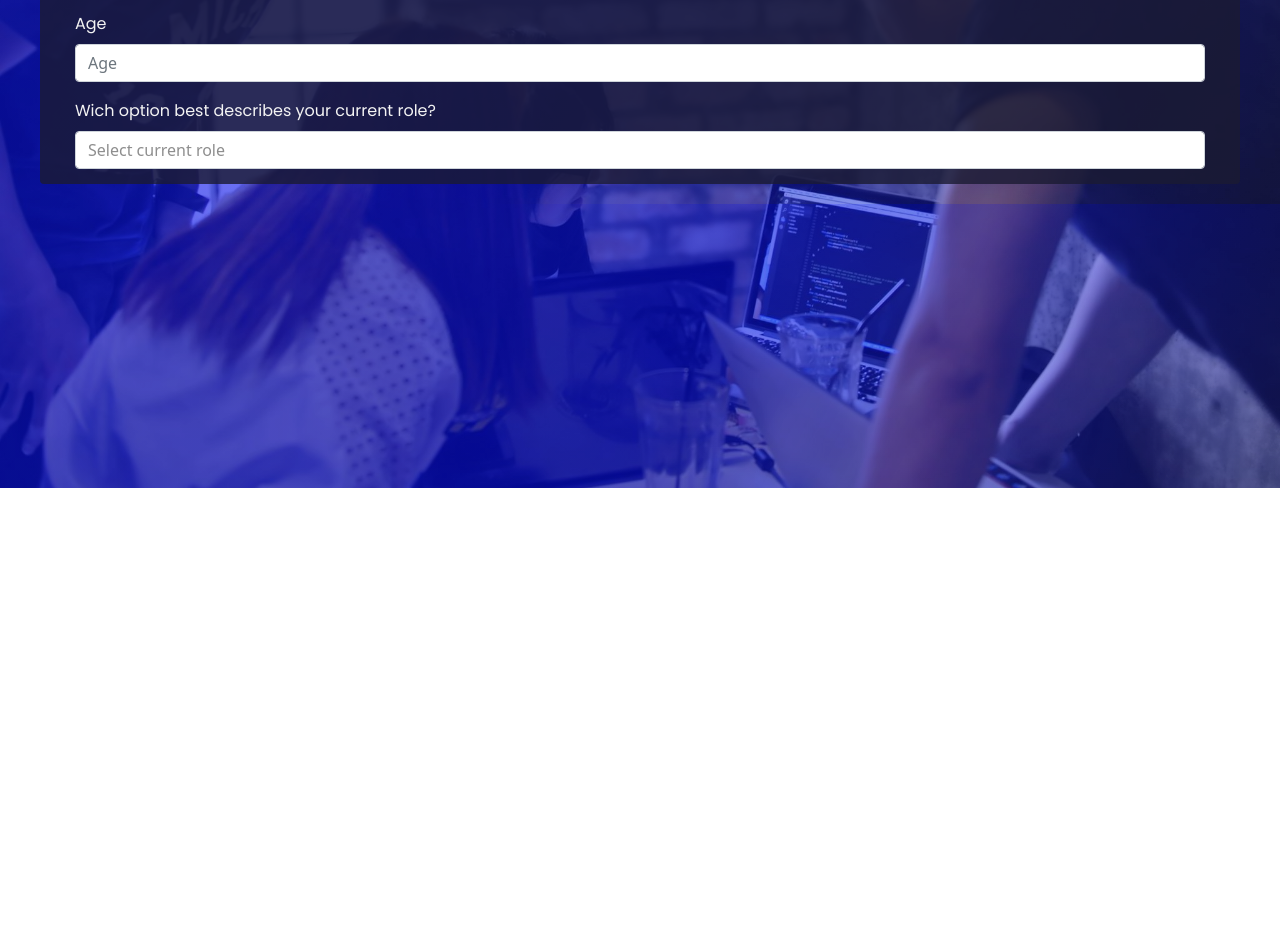
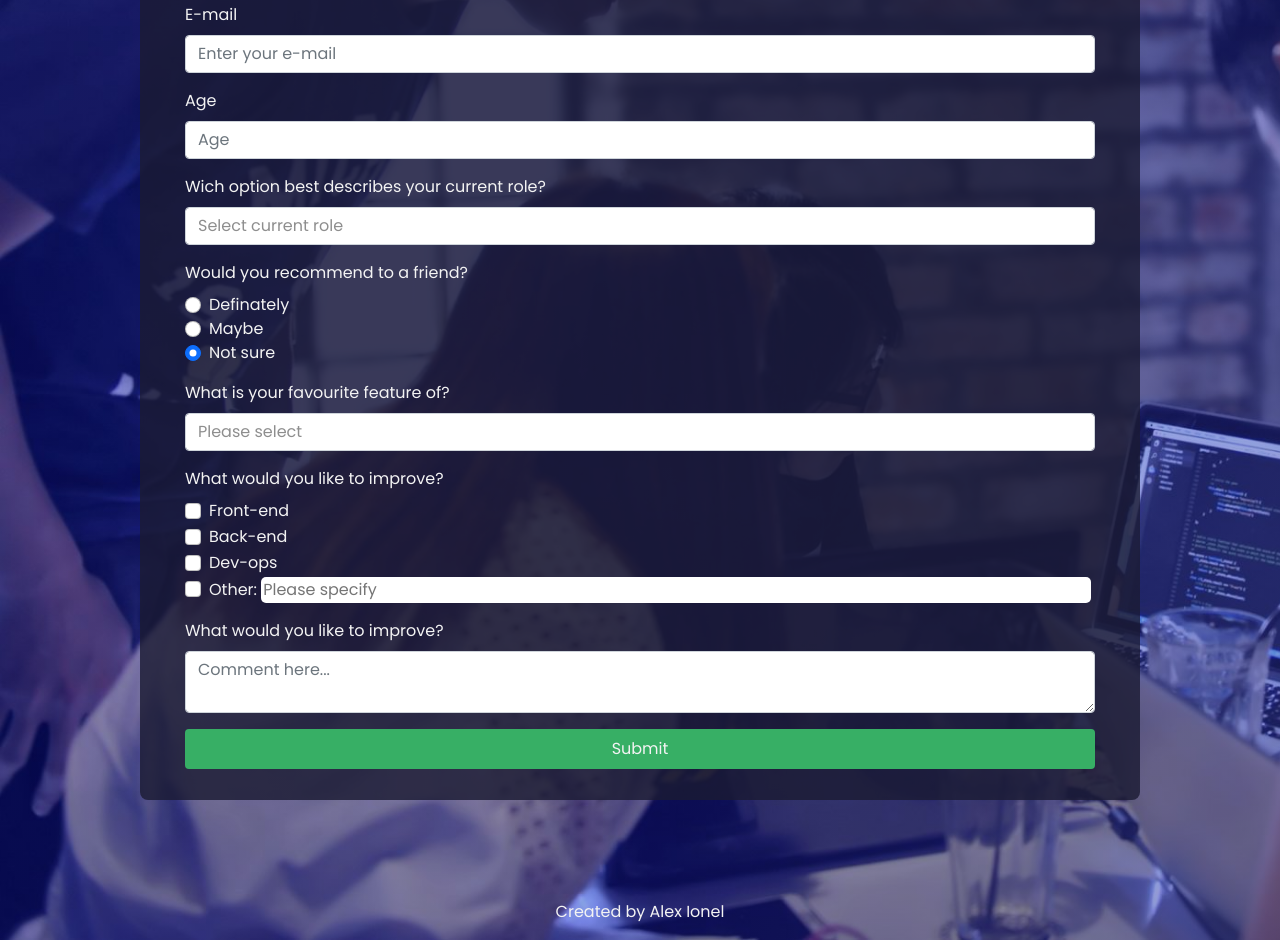
Before and after one commit to alexandruionel/Survey-form, a plain HTML site: page index.html in a window 1280 px wide. Shown: the part 312-1252 px from the top of the page. Before the commit the page ends 800 px from the top, so only its background shows below. Drawn offline with nearby package versions, Linux system fonts and the light colour scheme.

Commit message:
I added last set of questions.

```diff
--- a/index.css
+++ b/index.css
@@ -17,12 +17,13 @@
 *::before,
 *::after {
     box-sizing: border-box;
+    font-family: Poppins;
 }
 /* GENERAL SETTINGS */
 
 body{
 
-    background-image:  linear-gradient(117.35deg, rgba(7, 16, 234, 0.6) 48.57%, rgba(48, 53, 170, 0.36) 98.15%),url(images/survey-form-background.jpeg);
+    background-image:  linear-gradient(117.35deg, rgba(7, 16, 234, 0.3) 48.57%, rgba(48, 53, 170, 0.5) 98.15%),url(images/survey-form-background.jpeg);
     /* filter: blur(4px); */
     background-size: cover;
 
@@ -32,6 +33,8 @@ body{
 header{
     text-align: center;
     color:var(--color-white);
+    margin-bottom: 50px;
+    margin-top: 50px;
 
 }
 
@@ -64,15 +67,15 @@ header h2{
 
 main{
 
-    max-width: 1200px;
+    max-width: 1000px;
     margin:0 auto;
     background: rgba(27, 27, 50, 0.8);
-    border-radius: 4px;
+    border-radius: 8px;
 }
 
 /* General edits to form */
 .form{
-    margin: 20px 20px;
+    margin: 30px 30px;
     padding:15px;
 }
 
@@ -92,3 +95,33 @@ main{
     color: #8e8e8e;
 
 }
+
+/* Question 5 */
+
+.form-check{
+    color: var(--color-white);
+
+}
+
+/* question 7 */
+.q7comm{
+    border-radius:5px;
+    width: 830px;
+    border: none;
+
+}
+
+#submit{
+    background-color: var(--color-green);
+    border: none;
+    height:40px;
+    color: var(--color-white);
+
+}
+
+footer{
+    text-align: center;
+    color: var(--color-white);
+    margin-top: 100px;
+    font-family: Poppins,sans-serif;
+}
--- a/index.html
+++ b/index.html
@@ -56,8 +56,76 @@
                   </select>
               </div>
 
-            <!--  -->
+            <!-- Question 5  -->
+            <div class="mb-3 mt-3">
+                <label for="name" class="form-label">Would you recommend to a friend?</label>
+
+                <div class="form-check">
+                    <input type="radio" class="form-check-input" id="radio1" name="optradio" value="option1" checked>Definately<br>
+                    <input type="radio" class="form-check-input" id="radio1" name="optradio" value="option1" checked>Maybe<br>
+                    <input type="radio" class="form-check-input" id="radio1" name="optradio" value="option1" checked>Not sure
+                </div>
+
+
+            </div>
+
+            <!-- Question 6 -->
+            <div class="dropdown dropdown-menu-end">
+                <label  class="form-label">What is your favourite feature of?</label>
+                <select id="dropdown" name="role" class="form-control" placeholder="Select your current role" required>
+                    <option value="role">Please select</option>
+                    <option value="student">Dummy1</option>
+                    <option value="job">Dummy2</option>
+                    <option value="learner">Dummy3</option>
+                    <option value="preferNo">Dummy4</option>
+                    <option value="other">Dummy5</option>
+                  </select>
+              </div>
+
+              <!-- Quetsion 7 -->
+            <div class="mb-3 mt-3">
+                <label class="form-label">What would you like to improve?</label>
+                <div class="form-check">
+                    <input class="form-check-input" type="checkbox" id="check1" name="option1" value="something">
+                    <label class="form-check-label">Front-end</label>
+                  </div>
+                  <div class="form-check">
+                    <input class="form-check-input" type="checkbox" id="check1" name="option2" value="something">
+                    <label class="form-check-label">Back-end</label>
+                  </div>
+                  <div class="form-check">
+                    <input class="form-check-input" type="checkbox" id="check1" name="option3" value="something">
+                    <label class="form-check-label">Dev-ops</label>
+                  </div>
+                  <div class="form-check">
+                    <input class="form-check-input" type="checkbox" id="check1" name="option4" value="something">
+                    <label class="form-check-label other">Other: </label>
+                    <input type="text" class="q7comm" placeholder="Please specify">
+
+                  </div>
+            </div>
+
+            <!-- Question 8 -->
+            <div class="mb-3 mt-3">
+                <label class="form-label">What would you like to improve?</label>
+                <textarea class="comment form-control" placeholder="Comment here..."></textarea>
+
+            </div>
+
+            <!-- submit button -->
+            <div class="mb-3 mt-3">
+
+                <input type="button" id="submit" class="form-control subbtn"name="submit" value="Submit">
+
+            </div>
+
         </form>
     </main>
+
+    <footer>
+        <p>
+            Created by Alex Ionel
+        </p>
+    </footer>
 </body>
 </html>
```
